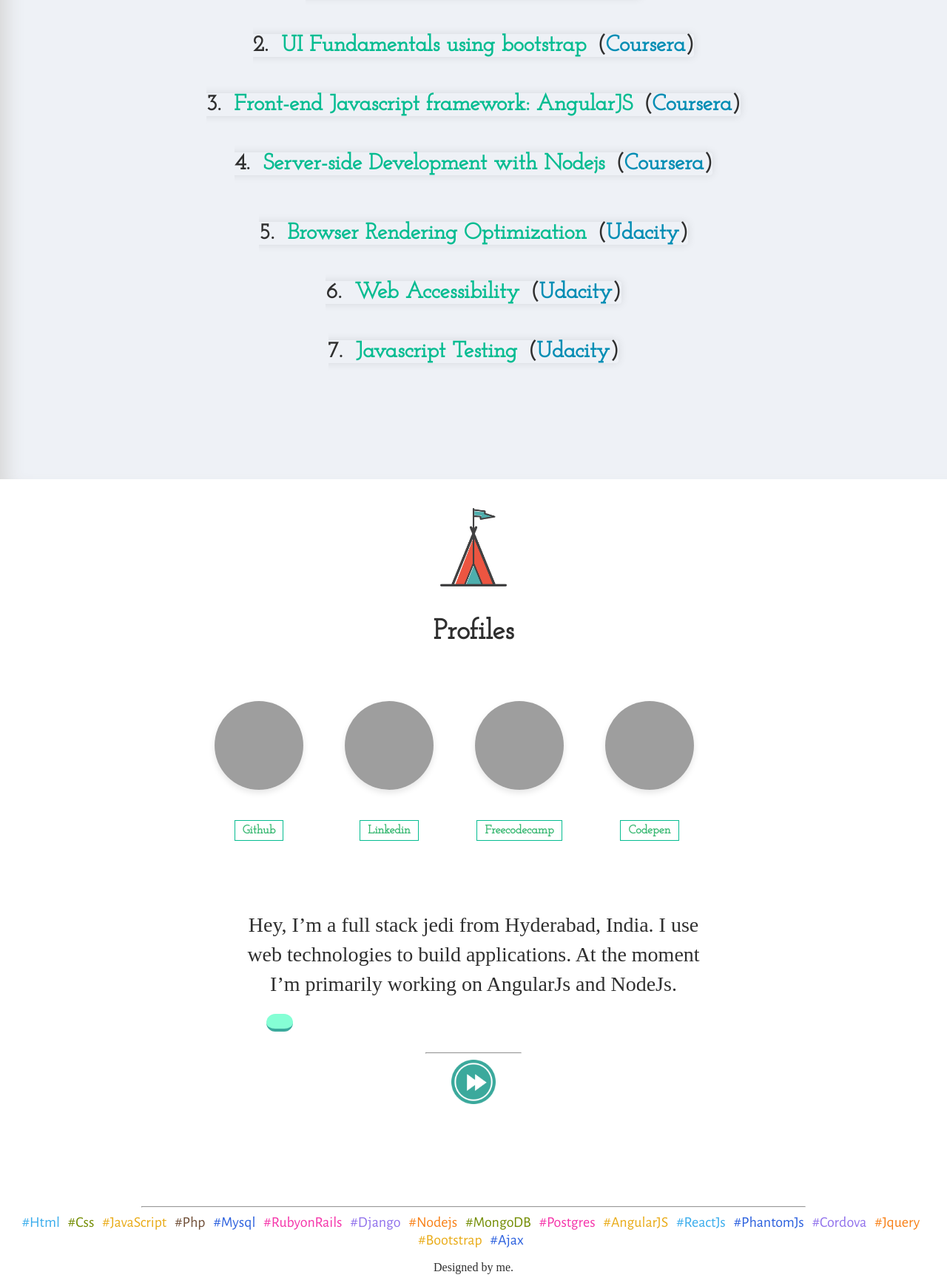
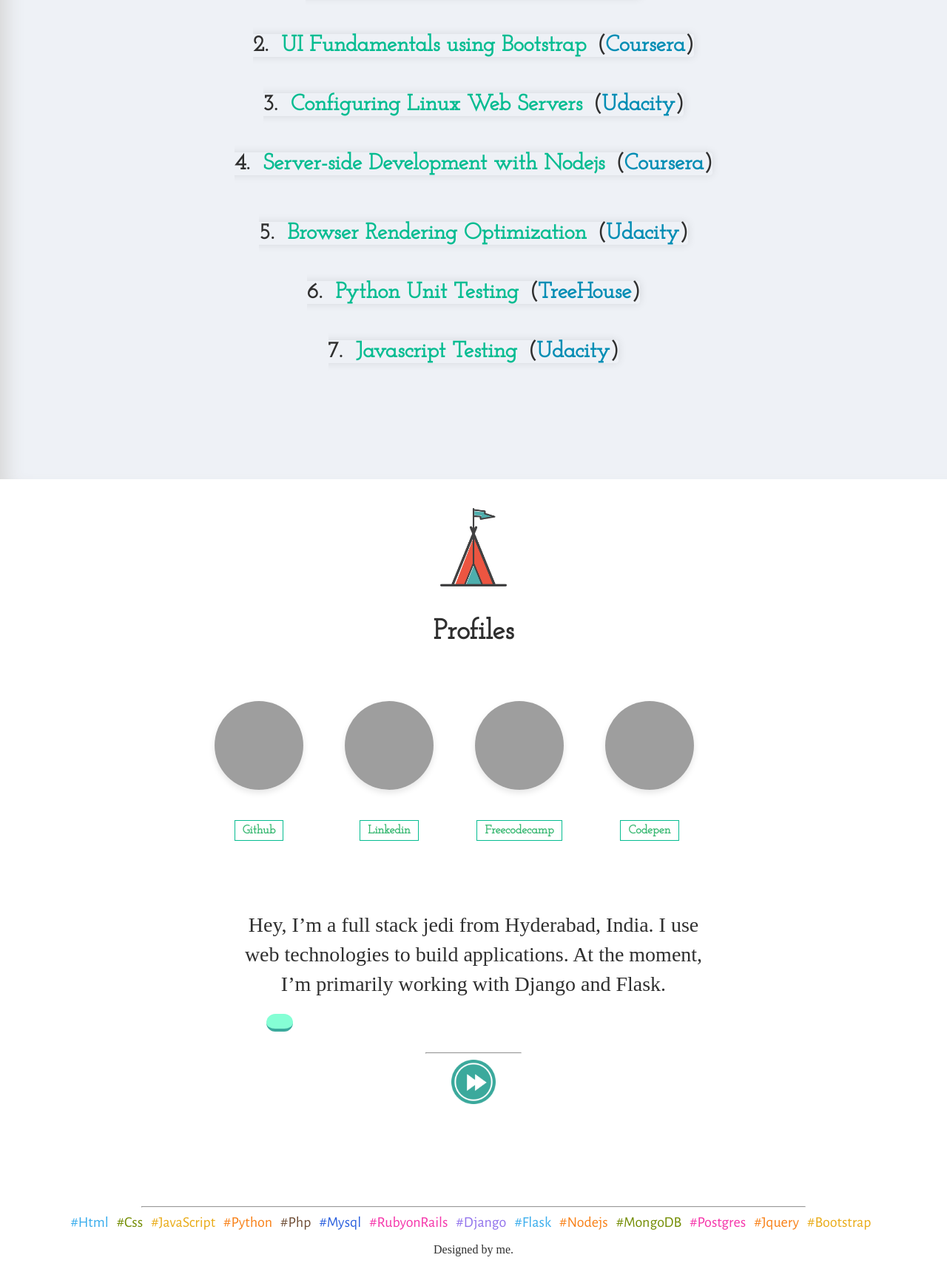
Before and after one commit to EntropyDev/entropydev.github.io, a plain HTML site: page index.html in a window 1280 px wide. Shown: the part 2183-3922 px from the top of the page at 74% size. After the commit the page ends 3898 px from the top, so only its background shows below. Drawn offline with nearby package versions, Linux system fonts and the light colour scheme; grey boxes are pictures that could not be loaded; a web font is replaced by a local one.

Commit message:
new addition

```diff
--- a/index.html
+++ b/index.html
@@ -85,13 +85,13 @@
 	<h3>Coursework</h3>
 			<div class="row inner" id="cert" >
 			<div class="col md2"><div id="coursera"></div>1.<a target="_blank">HTML/CSS/Javascript</a>(<span id="coursera">Coursera</span>)</div>
-			<div class="col md2" ><div id="coursera"></div>2.<a target="_blank">UI Fundamentals using bootstrap</a>(<span id="coursera">Coursera</span>)</div>
-			<div class="col md2" ><div id="coursera"></div>3.<a target="_blank">Front-end Javascript framework: AngularJS</a>(<span id="coursera">Coursera</span>)</div>
+			<div class="col md2" ><div id="coursera"></div>2.<a target="_blank">UI Fundamentals using Bootstrap</a>(<span id="coursera">Coursera</span>)</div>
+			<div class="col md2" ><div id="coursera"></div>3.<a target="_blank">Configuring Linux Web Servers</a>(<span id="coursera">Udacity</span>)</div>
 			<div class="col md2" ><div id="coursera"></div>4.<a target="_blank">Server-side Development with Nodejs</a>(<span id="coursera">Coursera</span>)</div>
 		</div>
 	<div class="row inner" id="cert">
 		<div class="col md2" ><div id="udacity"></div>5.<a target="_blank">Browser Rendering Optimization</a>(<span id="coursera">Udacity</span>)</div>
-		<div class="col md2" ><div id="udacity"></div>6.<a target="_blank">Web Accessibility</a>(<span id="coursera">Udacity</span>)</div>
+		<div class="col md2" ><div id="udacity"></div>6.<a target="_blank">Python Unit Testing</a>(<span id="coursera">TreeHouse</span>)</div>
 		<div class="col md2" ><div id="udacity"></div>7.<a target="_blank">Javascript Testing</a>(<span id="coursera">Udacity</span>)</div>
 
 	</div>
@@ -113,7 +113,7 @@
 		</div>
 
 	<div class="progress">
-			<div class="text" id="text">Hey, I’m a full stack jedi from Hyderabad, India. I use web technologies to build applications. At the moment I’m primarily working on AngularJs and NodeJs.</div>
+			<div class="text" id="text">Hey, I’m a full stack jedi from Hyderabad, India. I use web technologies to build applications. At the moment, I’m primarily working with Django and Flask.</div>
 		<div class="snake">
 
 		    <div class="ribbon" id="ribbon"><span id="dot"></span></div>
@@ -133,20 +133,17 @@
 		<a id="e1">#Html</a>
 		<a id="e2">#Css</a>
 		<a id="e3">#JavaScript</a>
+		<a id='e8'>#Python</a>
 		<a id="e4">#Php</a>
 		<a id="e5">#Mysql</a>
 		<a id="e6">#RubyonRails</a>
 		<a id="e7">#Django</a>
+		<a id="e1">#Flask</a>
 		<a id="e8">#Nodejs</a>
 		<a id="e2">#MongoDB</a>
 		<a id="e6">#Postgres</a>
-		<a id="e3">#AngularJS</a>
-		<a id="e1">#ReactJs</a>
-		<a id="e5">#PhantomJs</a>
-		<a id="e7">#Cordova</a>
 		<a id="e8">#Jquery</a>
 		<a id="e3">#Bootstrap</a>
-		<a id="e5">#Ajax</a>
 		<p>Designed by me.</p>
 	</div>
 
@@ -174,7 +171,7 @@ function move(){
   var id = setInterval(frame, 70);
   function frame() {
   	if(width == 1){
-  		text.innerHTML = "Hey, I’m a full stack jedi from Hyderabad, India. I use web technologies to build applications. At the moment I’m primarily working on AngularJs and NodeJs.";
+  		text.innerHTML = "Hey, I’m a full stack jedi from Hyderabad, India. I use web technologies to build applications. At the moment, I’m primarily working with Django and Flask.";
   	}
 
     if (width >= 100) {
@@ -183,7 +180,7 @@ function move(){
       clearInterval(id);
     } else {
 
-      if(width == 30) text.innerHTML = "I have experience in NodeJs,Django,Rails development. I am currently in the process of sharpening my skills and expanding my horizon. ";
+      if(width == 30) text.innerHTML = "I have experience in NodeJs, Django, Rails development. I use Test Driven Development and follow Coding Styles throught my code. ";
 
       if(width == 80) text.innerHTML = "I am an apprentice of Open Source <br> and I am strong with the force.<br> Hire me !! ";
 
```
